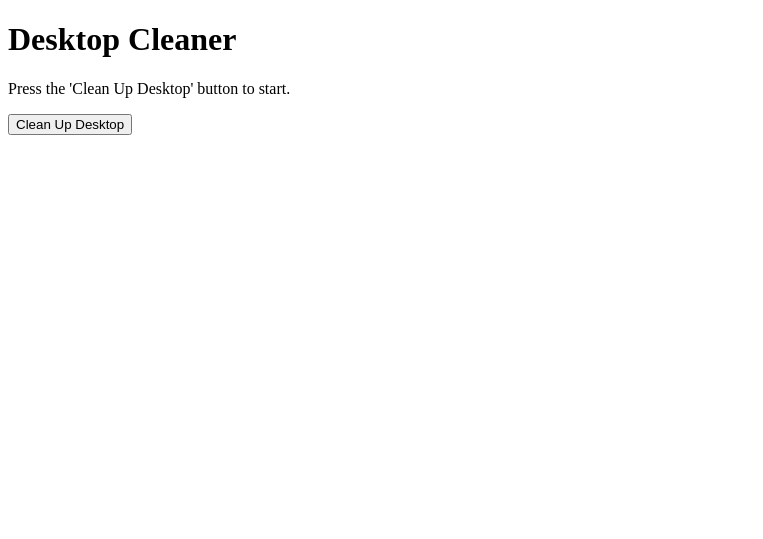
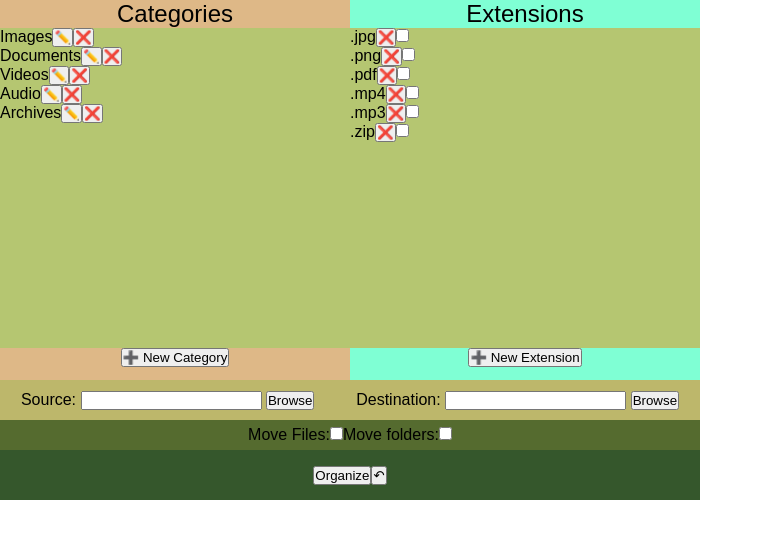
Before and after one commit to cwchilvers/Desktop-Cleaner, a Python web app: template src/templates/app.html in a window 1280 px wide. Shown: the top 539 px of the page, without its empty margins (0-763 px from the left). Run offline with Jinja, Linux system fonts and the light colour scheme; the template is opened without the code that fills it, so the values that code supplies are empty.

Commit message:
Created rough version of GUI

```diff
--- /dev/null
+++ b/src/static/css/app.css
@@ -0,0 +1,86 @@
+html {
+    font-family: Arial, Helvetica, sans-serif;
+}
+
+#window {
+    background-color: aliceblue;
+
+    width: 700px;
+    height: 500px;
+}
+
+h2 {
+    text-align: center;
+}
+
+#config {
+    background-color: antiquewhite;
+
+    width: 100%;
+    height: 380px;
+    display: inline-flex;
+}
+
+#config ul {
+    background-color: rgb(181, 198, 113);
+
+    width: 100%;
+    height: 320px;
+}
+
+#categories {
+    background-color: burlywood;
+
+    width: 50%;
+    height: 100%;
+}
+
+#extensions {
+    background-color: aquamarine;
+
+    width: 50%;
+    height: 100%;
+}
+
+#footer {
+    background-color: darkgrey;
+
+    width: 100%;
+    height: 100px;
+}
+
+#path {
+    background-color: darkkhaki;
+    display: inline-flex;
+    align-items: center;
+    justify-content: space-around;
+
+    width: 100%;
+    height: 40px;
+}
+
+#options {
+    background-color: darkolivegreen;
+    display: inline-flex;
+    align-items: center;
+    justify-content: center;
+
+    width: 100%;
+    height: 30px;
+}
+
+#organize {
+    background-color: rgb(53, 87, 44);
+    display: inline-flex;
+    align-items: center;
+    justify-content: center;
+
+    width: 100%;
+    height: 50px;
+}
+
+.center {
+    display: flex;
+    align-items: center;
+    justify-content: center;
+}
--- /dev/null
+++ b/src/static/css/reset.css
@@ -0,0 +1,38 @@
+html {
+    box-sizing: border-box;
+    font-size: 16px;
+}
+
+*,
+*:before,
+*:after {
+    box-sizing: inherit;
+}
+
+body,
+h1,
+h2,
+h3,
+h4,
+h5,
+h6,
+p,
+ol,
+ul,
+button,
+input,
+form {
+    margin: 0;
+    padding: 0;
+    font-weight: normal;
+}
+
+ol,
+ul {
+    list-style: none;
+}
+
+img {
+    max-width: 100%;
+    height: auto;
+}
--- a/src/templates/app.html
+++ b/src/templates/app.html
@@ -3,14 +3,75 @@
 
 <head>
     <title>Desktop Cleaner</title>
+    <link rel="stylesheet" href="../static/css/reset.css">
+    <link rel="stylesheet" href="../static/css/app.css">
 </head>
 
 <body>
-    <h1>Desktop Cleaner</h1>
-    <p id="status">Press the 'Clean Up Desktop' button to start.</p>
-    <button onclick="organize_hdlr()">Clean Up Desktop</button>
+    <div id="window">
+        <div id="config">
+            <div id="categories">
+                <div class="center">
+                    <h2>Categories</h2>
+                </div>
+                <ul>
+                    <li>Images<button>✏️</button><button>❌</button></li>
+                    <li>Documents<button>✏️</button><button>❌</button></li>
+                    <li>Videos<button>✏️</button><button>❌</button></li>
+                    <li>Audio<button>✏️</button><button>❌</button></li>
+                    <li>Archives<button>✏️</button><button>❌</button></li>
+                </ul>
+                <div class="center">
+                    <button id="add-category">➕ New Category</button>
+                </div>
 
-    <script src="../static/js/app.js"></script>
+            </div>
+
+            <div id="extensions">
+                <div class="center">
+                    <h2>Extensions</h2>
+                </div>
+                <ul>
+                    <li>.jpg<button>❌</button><input type="checkbox" class="parent-folder"></li>
+                    <li>.png<button>❌</button><input type="checkbox" class="parent-folder"></li>
+                    <li>.pdf<button>❌</button><input type="checkbox" class="parent-folder"></li>
+                    <li>.mp4<button>❌</button><input type="checkbox" class="parent-folder"></li>
+                    <li>.mp3<button>❌</button><input type="checkbox" class="parent-folder"></li>
+                    <li>.zip<button>❌</button><input type="checkbox" class="parent-folder"></li>
+                </ul>
+                <div class="center">
+                    <button id="add-extension">➕ New Extension</button>
+                </div>
+            </div>
+        </div>
+
+        <form id="footer">
+            <div id="path">
+                <div id="source">
+                    <label for="source">Source:</label>
+                    <input type="text" id="source" type="file" name="source" value="">
+                    <button id="browse-source">Browse</button>
+                </div>
+
+                <div id="destination">
+                    <label for="destination">Destination:</label>
+                    <input type="text" id="destination" type="file" name="destination" value="">
+                    <button id="browse-destination">Browse</button>
+                </div>
+            </div>
+
+            <div id="options">
+                <span>Move Files:</button><input type="checkbox" id="move-files"></span>
+                <span>Move folders:<input type="checkbox" id="move-folders"></span>
+            </div>
+
+            <div id="organize">
+                <input type="submit" value="Organize">
+                <button>↶</button>
+            </div>
+
+        </form>
+    </div>
 </body>
 
 </html>
```
Also changed, not shown: src/style.css (deleted, +0 -21 lines).
